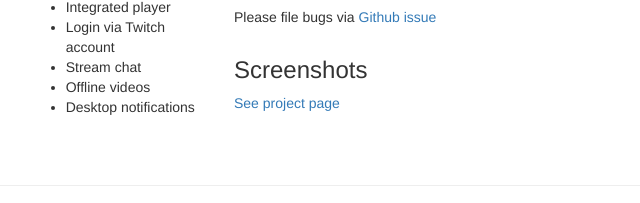
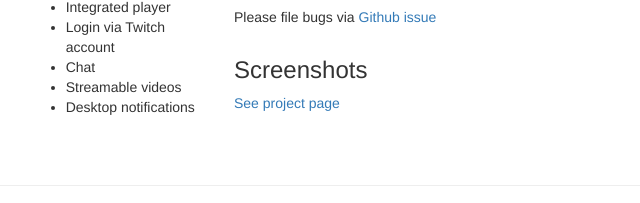
Before and after one commit to alamminsalo/orion, a plain HTML site: page index.html in a window 1280 px wide. Shown: the part 352-555 px from the top of the page, 421-1061 px from the left. Drawn offline with nearby package versions, Linux system fonts and the light colour scheme.

Commit message:
updated features

```diff
--- a/index.html
+++ b/index.html
@@ -53,8 +53,8 @@
 		    <li>Channel browsing</li>
 		    <li>Integrated player</li>
 		    <li>Login via Twitch account</li>
-		    <li>Stream chat</li>
-		    <li>Offline videos</li>
+		    <li>Chat</li>
+		    <li>Streamable videos</li>
 		    <li>Desktop notifications</li>
 		</ul>
 	    </section>
```
